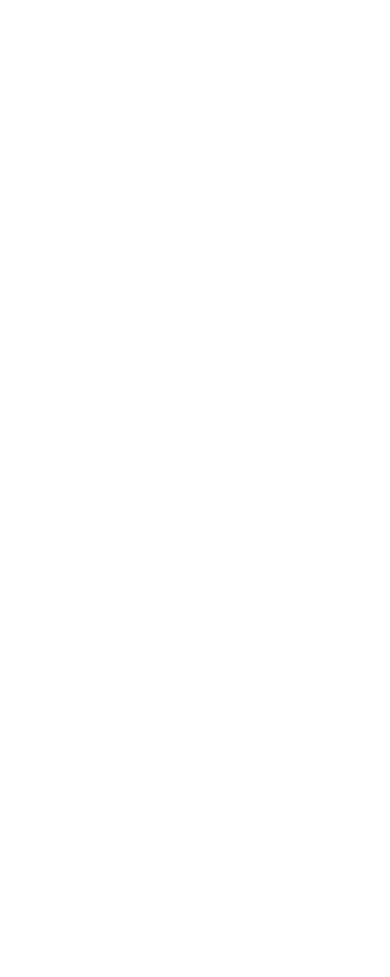
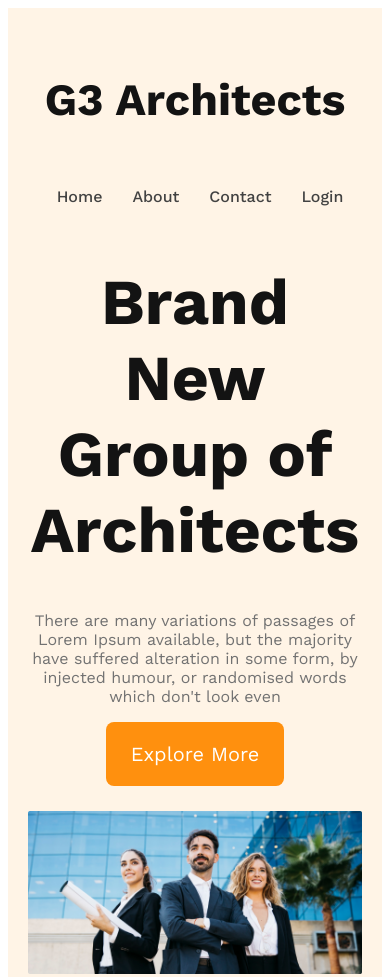
Before and after one commit to Mhrafy/G3-Architect-Website, a plain HTML site: page index.html in a window 390 px wide. Shown: the top 977 px of the page. Before the commit the page ends 844 px from the top, so only its background shows below. Drawn offline with nearby package versions, Linux system fonts and the light colour scheme.

Commit message:
first commit

```diff
--- a/index.html
+++ b/index.html
@@ -1,12 +1,54 @@
 <!DOCTYPE html>
 <html lang="en">
-<head>
-    <meta charset="UTF-8">
-    <meta name="viewport" content="width=device-width, initial-scale=1.0">
+  <head>
+    <meta charset="UTF-8" />
+    <meta name="viewport" content="width=device-width, initial-scale=1.0" />
     <title>G3 Architects</title>
-    <link rel="stylesheet" href="styles/architect.css">
-</head>
-<body>
+    <link rel="stylesheet" href="styles/architect.css" />
+  </head>
+  <body>
+    <!-- header start -->
+    <header>
+      <nav>
+        <h3 class="nav-title">G3 Architects</h3>
+        <ul>
+          <li><a href="">Home</a></li>
+          <li><a href="">About</a></li>
+          <li><a href="">Contact</a></li>
+          <li><a href="">Login</a></li>
+        </ul>
+      </nav>
+      <div class="banner">
+        <div class="banner-content">
+          <h1 class="banner-title">Brand New Group of Architects</h1>
+          <p class="banner-description">
+            There are many variations of passages of Lorem Ipsum available, but
+            the majority have suffered alteration in some form, by injected
+            humour, or randomised words which don't look even
+          </p>
+          <button class="btn-primary">Explore More</button>
+        </div>
+        <img class="banner-img" src="images/banner.png" alt="" />
+      </div>
+    </header>
+    <!-- header end -->
+    <main>
+        <!-- features sections start -->
+        <section class="teams-container">
+            <div class="teams-img-container">
+                <img src="images/team1.png" alt="">
+                <img src="images/team2.png" alt="">
+                <img src="images/team3.png" alt="">
+                <img src="images/team4.png" alt="">
+            </div>
+            <div class="teams-content">
+            <h3 class="teams-title"> Quick list of Our Features</h3>
+                <p class="teams-description"> There are many variations of passages of Lorem Ipsum available, but the majority have suffered alteration in some form, by injected humour, or randomised words which don't look even</p>
+                <button class="btn-primary">Explore Me</button>
+            </div>
 
-</body>
+        </section>
+    </main>
+    <footer></footer>
+  </body>
 </html>
--- a/styles/architect.css
+++ b/styles/architect.css
@@ -0,0 +1,129 @@
+@import url("https://fonts.googleapis.com/css2?family=Merriweather:ital,wght@0,400;0,700;0,900;1,700&family=Open+Sans:wght@400;700&family=Poppins:ital,wght@0,400;0,500;0,600;0,700;0,900;1,700&family=Work+Sans:ital,wght@0,400;0,500;0,600;0,700;1,500;1,800&display=swap");
+
+* {
+  font-family: "Merriweather", serif;
+  font-family: "Open Sans", sans-serif;
+  font-family: "Poppins", sans-serif;
+  font-family: "Work Sans", sans-serif;
+}
+
+.btn-primary {
+    border-radius: 8px;
+    background: #FF900E;
+    padding: 20px 25px;
+    color: #fff;
+    font-size: 1.25rem;
+    border: none;
+    cursor: pointer;
+
+}
+/* header styles */
+
+header {
+  background: rgba(255, 144, 14, 0.1);
+  padding: 50px 140px;
+}
+nav {
+  display: flex;
+  justify-content: space-between;
+  align-items: center;
+}
+nav > ul {
+  display: flex;
+}
+nav li {
+  list-style: none;
+  margin-right: 30px;
+  font-size: 1rem;
+  font-weight: 500;
+}
+nav li a {
+  text-decoration: none;
+  color: #424242;
+}
+
+.nav-title {
+  font-size: 2.8rem;
+  color: #131313;
+  font-weight: 700;
+}
+
+/* banner styles */
+.banner-content {
+    max-width: 800px;
+    text-align: center;
+    margin: 0 auto;
+}
+.banner-title {
+    font-size: 4rem;
+    font-weight: 700;
+    color: #131313;
+}
+
+.banner-description {
+    color: #727272;
+}
+
+.banner-img {
+    width: 100%;
+    margin-top: 25px;
+}
+
+
+/* main style */
+ main {
+    max-width: 1440px;
+    margin: 0 auto;
+}
+
+
+
+
+
+
+
+
+
+
+
+
+
+
+
+
+
+
+
+
+
+
+
+
+
+
+
+
+
+/* resposive styles */
+
+/* mobile devices */
+@media screen and (max-width:576px) {
+    header {
+        padding:20px;
+    }
+    nav {
+        flex-direction: column;
+    }
+}
+
+/* table or medium devices */
+
+@media screen and (min-width:576px) and (max-width:960px) {
+    nav {
+        flex-direction: column;
+    }
+    header {
+        padding:50px;
+    }
+
+}
```
